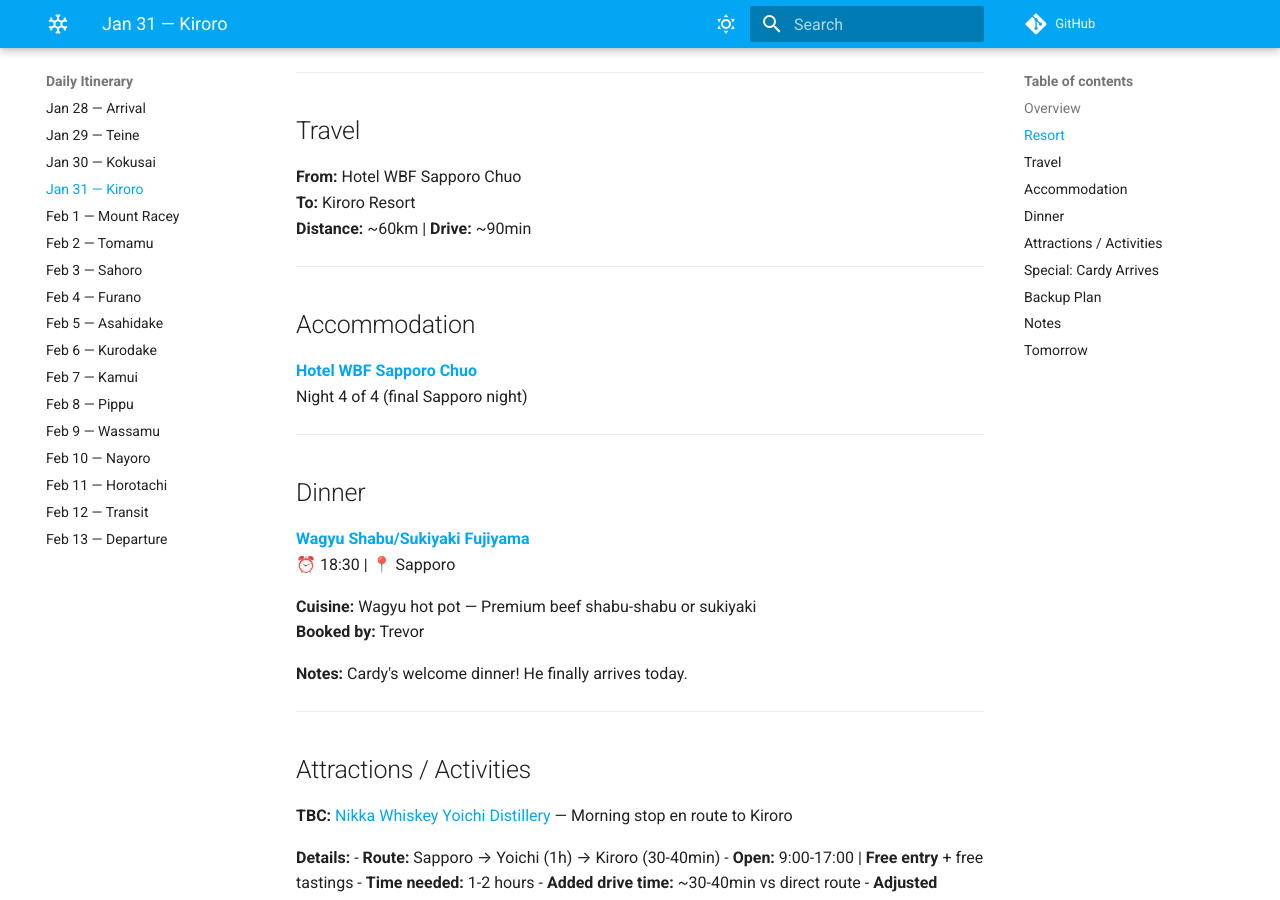
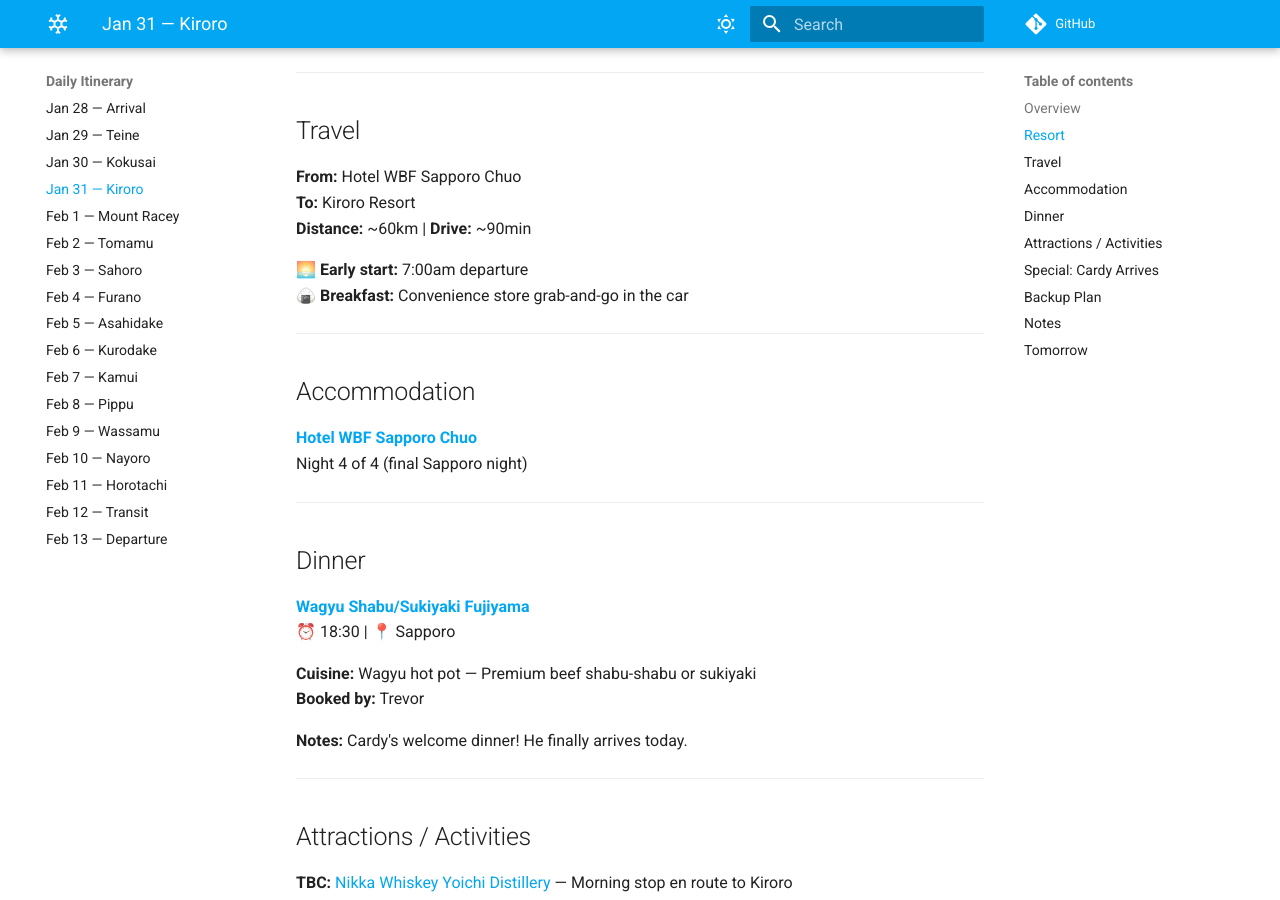
Before and after one commit to madmantim/GSW-26, an MkDocs documentation site: the page built from docs/days/2026-01-31-kiroro.md, in a window 1280 px wide and 900 px high, scrolled down 651 px. Built offline with MkDocs 1.6.1 and Material for MkDocs 9.7.7, drawn with Linux system fonts in a browser that asks for light colours; comment, search, counter and statistics services are not loaded.

Commit message:
Add 7am early start + convenience store breakfast for Jan 31

```diff
--- a/docs/days/2026-01-31-kiroro.md
+++ b/docs/days/2026-01-31-kiroro.md
@@ -29,6 +29,9 @@
 **From:** Hotel WBF Sapporo Chuo
 **To:** Kiroro Resort
 **Distance:** ~60km | **Drive:** ~90min
+
+**🌅 Early start:** 7:00am departure
+**🍙 Breakfast:** Convenience store grab-and-go in the car
 
 
 ---
```
